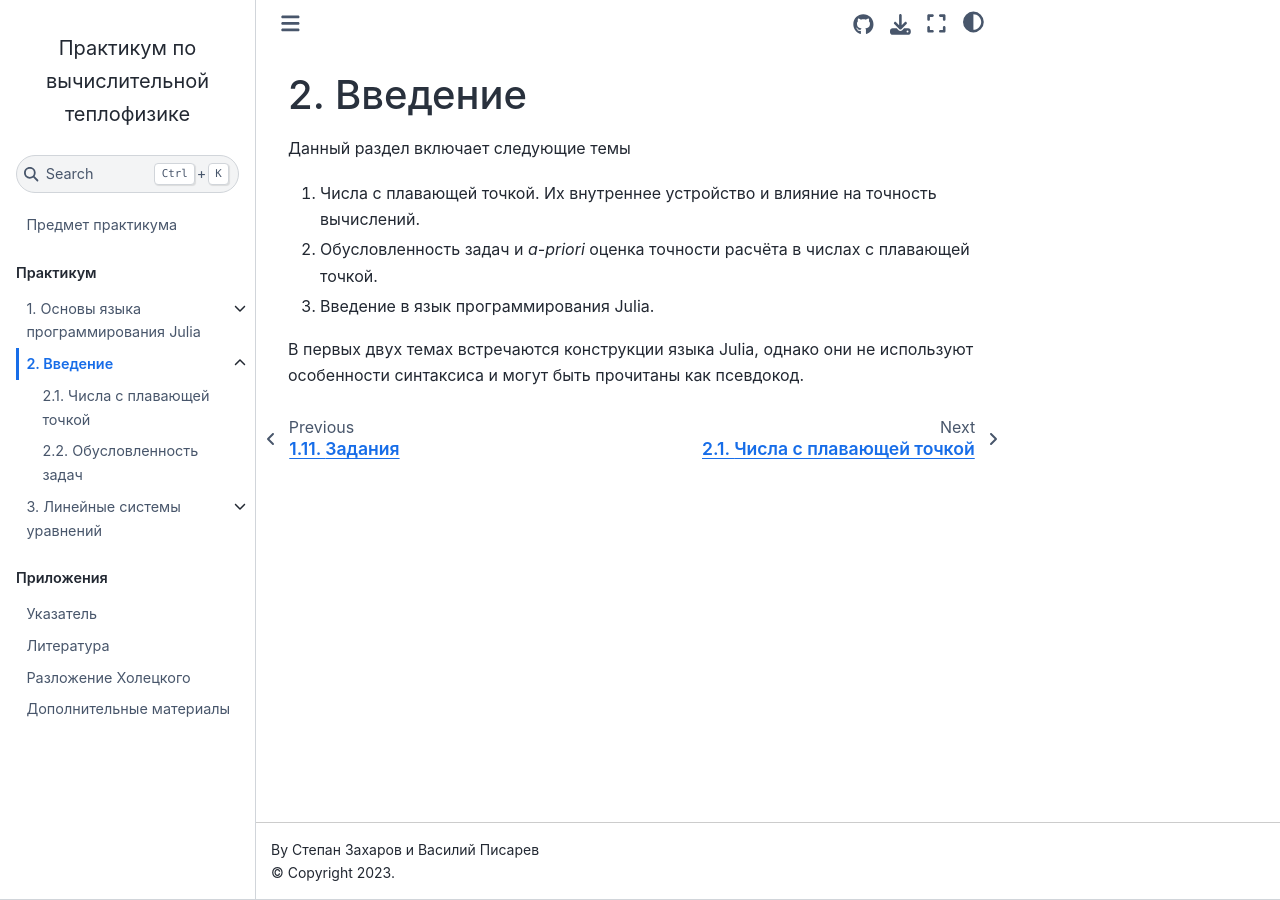
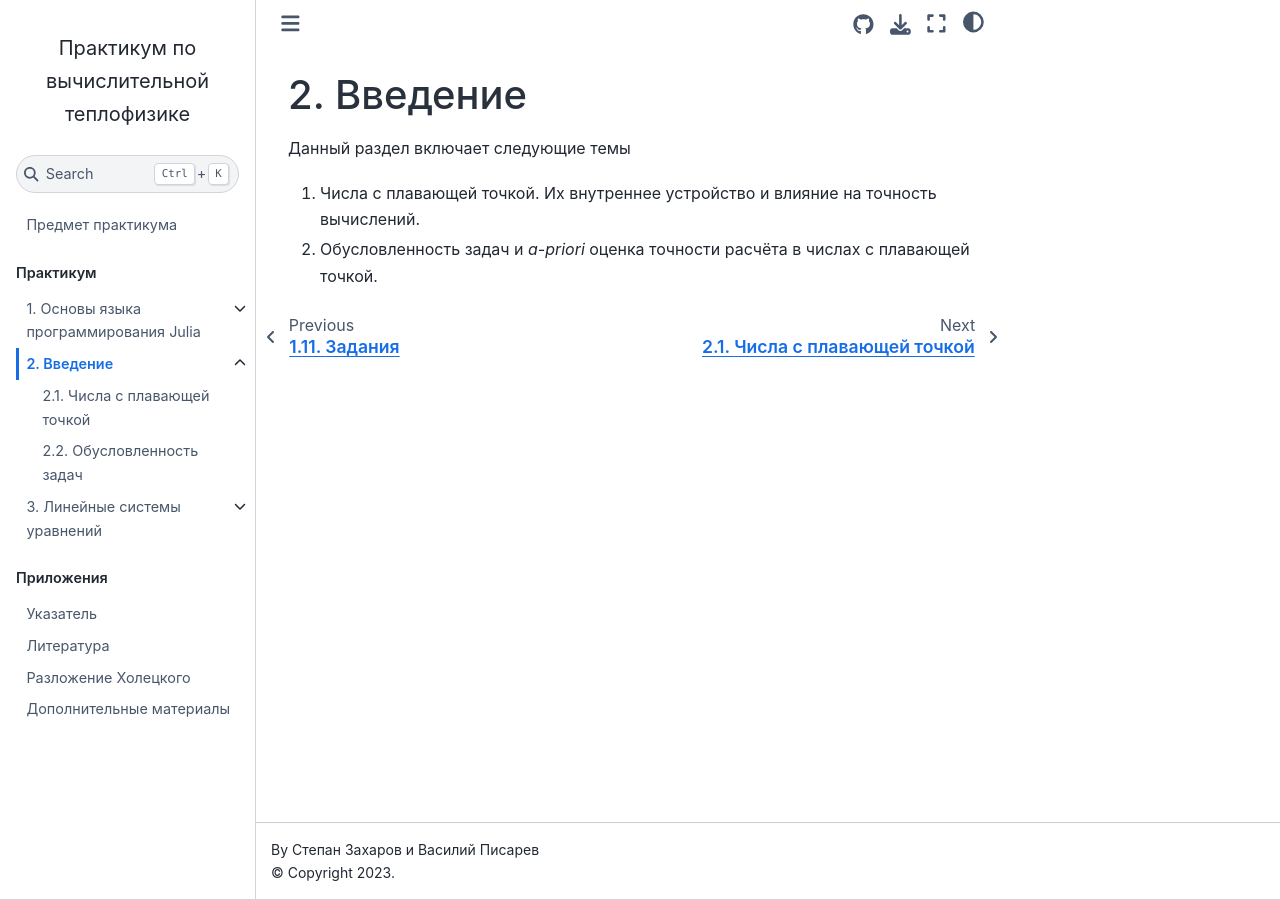
Before and after one commit to stepanzh/computational_thermodynamics, a Jupyter Book: the page built from book/intro/index.md, in a window 1280 px wide. Built offline with Jupyter Book 1.0.4 settings and Sphinx 7.4.7 and the Sphinx Book theme 1.1.4, drawn with Linux system fonts in a browser that asks for light colours.

Commit message:
Удален прошлогодний пункт

```diff
--- a/book/intro/index.md
+++ b/book/intro/index.md
@@ -4,6 +4,3 @@
 
 1. Числа с плавающей точкой. Их внутреннее устройство и влияние на точность вычислений.
 2. Обусловленность задач и *a-priori* оценка точности расчёта в числах с плавающей точкой.
-3. Введение в язык программирования Julia.
-
-В первых двух темах встречаются конструкции языка Julia, однако они не используют особенности синтаксиса и могут быть прочитаны как псевдокод.
```
